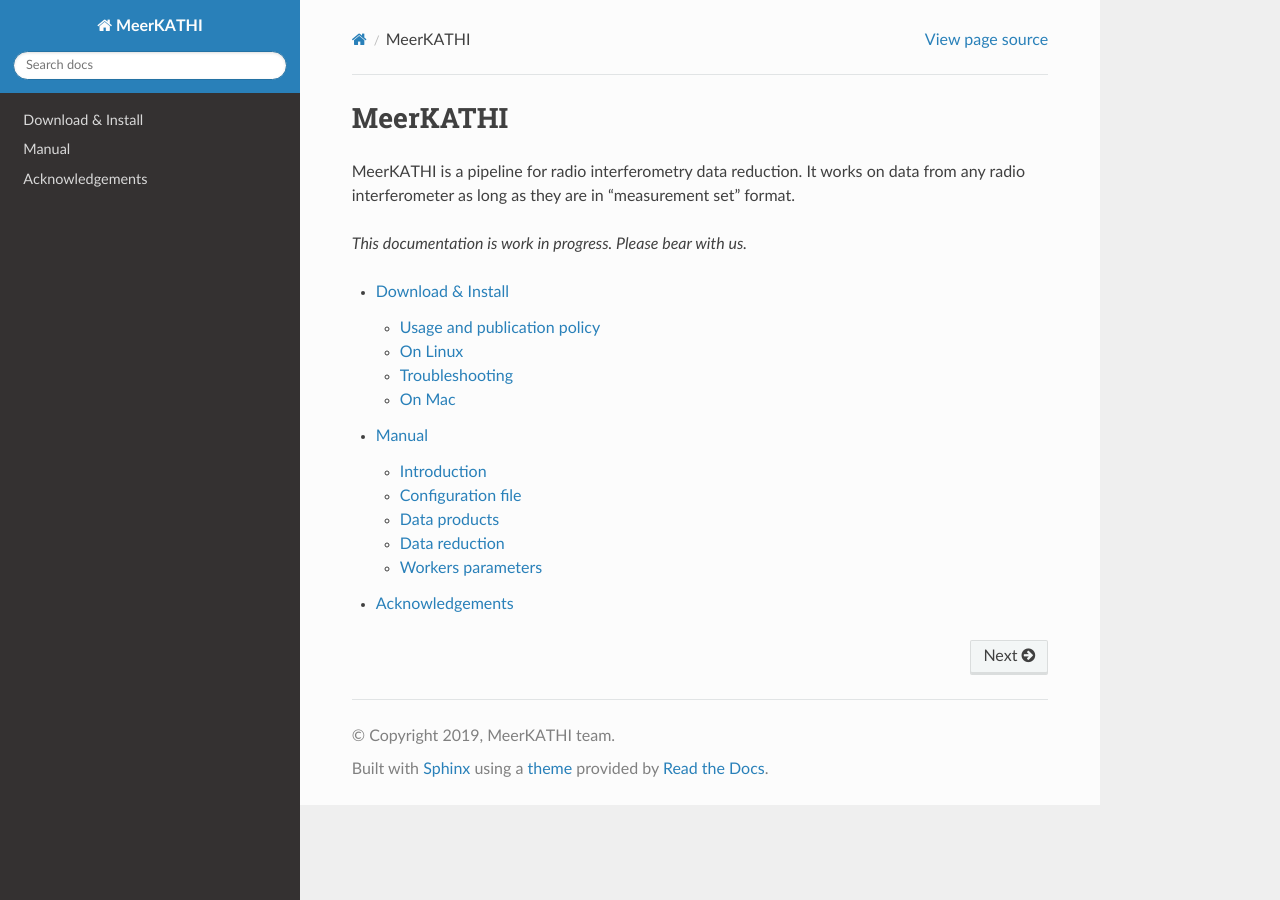
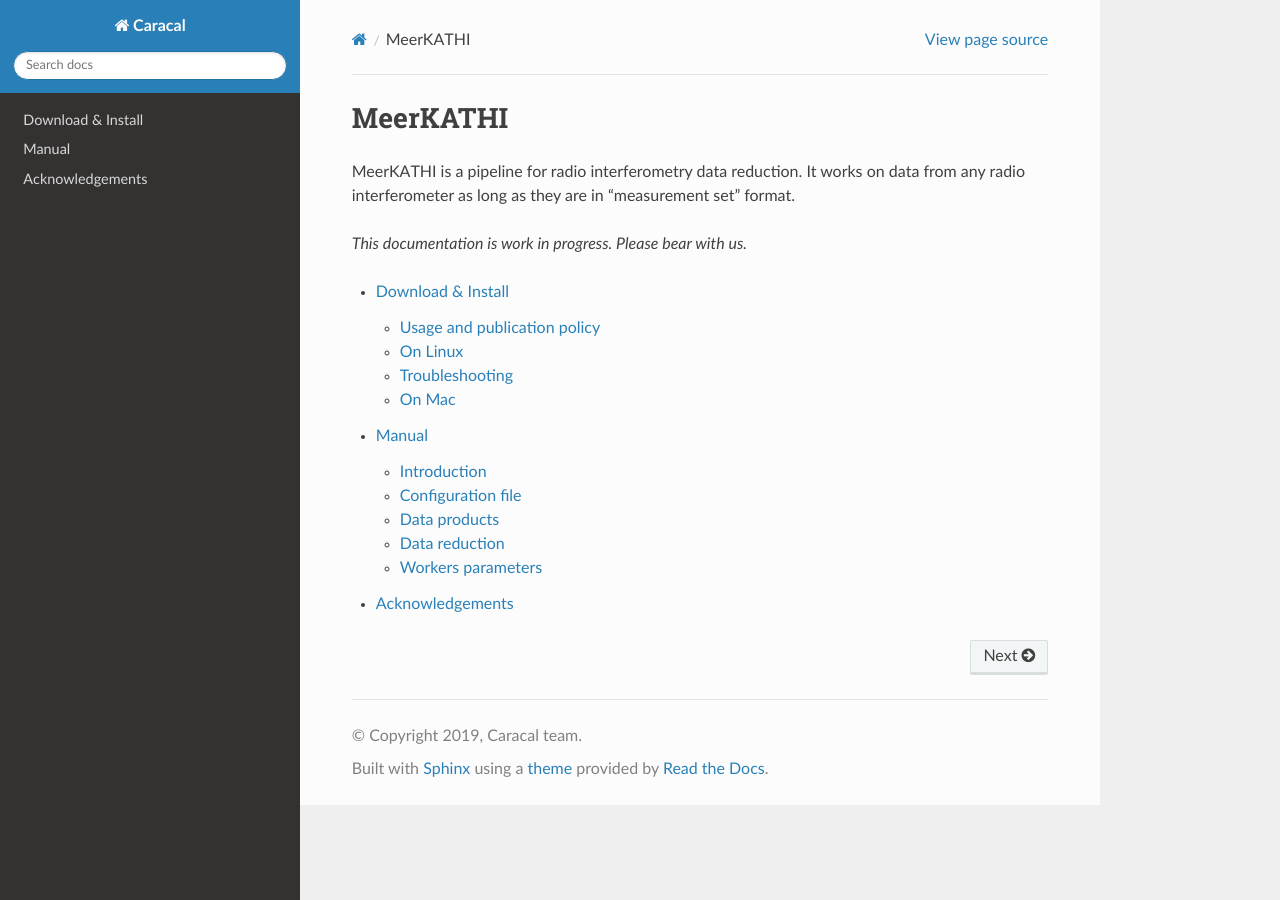
Before and after one commit to paoloserra/MeerKATHI-docs, a Sphinx documentation site: the page built from sphinx/index.rst, in a window 1280 px wide. Built offline with Sphinx 7.4.7 and the Read the Docs theme 2.0.0, drawn with Linux system fonts in a browser that asks for light colours.

Commit message:
Update conf.py

```diff
--- a/sphinx/conf.py
+++ b/sphinx/conf.py
@@ -19,8 +19,8 @@
 
 # -- Project information -----------------------------------------------------
 
-project = u'MeerKATHI'
-copyright = u'2019, MeerKATHI team'
+project = u'Caracal'
+copyright = u'2019, Caracal team'
 author = u'Paolo Serra'
 
 # The short X.Y version
```
